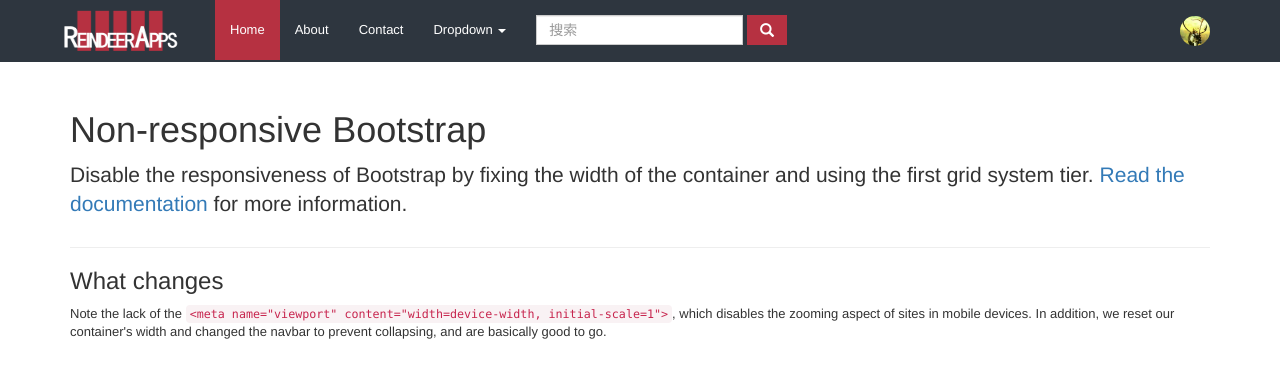
After one commit to CuiVincent/ReindeerAppsCMS2.0, a Python web app: template res/template/sys/index.html in a window 1280 px wide. The commit adds this page. Shown: the top 381 px of the page. Run offline with Jinja, Linux system fonts and the light colour scheme; the template is opened without the code that fills it, so the values that code supplies are empty; some libraries are stand-ins or nearby versions.

Commit message:
150621 : development index module

```diff
--- a/res/static/common/css/common.css
+++ b/res/static/common/css/common.css
@@ -58,6 +58,18 @@ body {
     font-size: 13px;
 }
 
+.btn-reindeer {
+  color: #fff;
+  background-color: #b63141;
+  border-color: #b63141;
+}
+
+.btn-reindeer.active, .btn-reindeer.focus, .btn-reindeer:hover, .open>.dropdown-toggle.btn-reindeer {
+  background-color: #bd2e36;
+  border-color: #b63141;
+}
+
+
 .help-block-error, .help-inline-error {
     color: #b63141;
 }
--- /dev/null
+++ b/res/static/sys/css/index.css
@@ -0,0 +1,109 @@
+body {
+    padding-top: 70px;
+    padding-bottom: 30px;
+}
+
+.navbar-default {
+    background-color: #2E363F;
+    border-color: #2E363F;
+}
+
+.navbar-default .navbar-collapse, .navbar-default .navbar-form {
+    border-color: #2E363F;
+}
+
+.navbar-default .navbar-nav > li > a {
+    color: #fff;
+}
+
+.navbar-default .navbar-nav > li > a:focus, .navbar-default .navbar-nav > li > a:hover {
+    color: #b63141;
+}
+
+.navbar-default .navbar-nav > .active > a, .navbar-default .navbar-nav > .active > a:focus, .navbar-default .navbar-nav > .active > a:hover {
+    color: #fff;
+    background-color: #b63141;
+}
+
+.navbar-default .navbar-nav > .open > a, .navbar-default .navbar-nav > .open > a:focus, .navbar-default .navbar-nav > .open > a:hover {
+    color: #fff;
+    background-color: #b63141;
+}
+
+.navbar-default .navbar-nav .open .dropdown-menu > li > a:hover,
+.navbar-default .navbar-nav .open .dropdown-menu > li > a:focus {
+    color: #fff;
+    background-color: #b63141;
+}
+
+.navbar-default .navbar-toggle {
+    color: #fff;
+    border-color: #b63141;
+}
+
+.navbar-default .navbar-toggle:focus {
+    color: #fff;
+    background-color: #b63141;
+}
+
+.navbar-default .navbar-toggle:hover {
+    color: #333;
+    background-color: #b63141;
+}
+
+@media (min-width: 768px) {
+    .navbar-default .navbar-left {
+        margin-left: 30px;
+    }
+}
+
+.navbar-brand {
+    padding: 5px;
+}
+
+.navbar-brand img {
+    height: 50px;
+    width: 120px;
+}
+
+.navbar-nav > li > a {
+    line-height: 30px;
+}
+
+.navbar-nav > li > a > img {
+    height: 30px;
+}
+
+.navbar-form {
+    margin: 0px;
+    height: 30px;
+    padding: 15px;
+    -webkit-box-shadow: none;
+    box-shadow: none;
+}
+
+.search-form input, .search-form a {
+    height: 30px;
+    line-height: 18px;
+}
+
+@media (max-width: 767px) {
+    .search-form input {
+        display: inline;
+        width: 80%;
+    }
+
+    .navbar-form {
+        padding: 0px 15px;
+    }
+
+    .navbar-default .navbar-nav .open .dropdown-menu > li > a {
+        color: #fff;
+    }
+
+    .navbar-user {
+        position: relative;
+        float: right;
+    }
+
+}
--- a/res/static/sys/css/login.css
+++ b/res/static/sys/css/login.css
@@ -13,7 +13,7 @@ body {
 
 .form-login .form-login-heading,
 .form-login .checkbox {
-    margin-bottom: 10px;
+    margin-bottom: 25px;
 }
 
 .form-login .form-label {
--- /dev/null
+++ b/res/template/sys/index.html
@@ -0,0 +1,82 @@
+<!DOCTYPE html>
+<html>
+<head lang="zh-cmn-Hans">
+    {% include '../common_header_base.html' %}
+    <link rel="stylesheet" href="{{ static_url('sys/css/index.css') }}"/>
+    <title>RACMS</title>
+</head>
+<body>
+
+<nav class="navbar navbar-default navbar-fixed-top">
+    <div class="container">
+        <div class="navbar-header">
+            <a class="btn btn-reindeer navbar-toggle" data-toggle="collapse"
+                    data-target="#navbar"
+                    aria-expanded="true">
+                <span class="glyphicon glyphicon-th-list" aria-hidden="true"></span>
+            </a>
+            <a class="navbar-brand" href="#">
+                <img alt="RACMS" src="{{ static_url('sys/image/logo.png') }}">
+            </a>
+        </div>
+        <div id="navbar" class="collapse navbar-collapse">
+            <ul class="nav navbar-nav navbar-left">
+                <li class="active"><a href="#">Home</a></li>
+                <li><a href="#about">About</a></li>
+                <li><a href="#contact">Contact</a></li>
+                <li class="dropdown">
+                    <a href="#" class="dropdown-toggle" data-toggle="dropdown" role="button" aria-expanded="false">Dropdown
+                        <span class="caret"></span></a>
+                    <ul class="dropdown-menu" role="menu">
+                        <li><a href="#">Action</a></li>
+                        <li><a href="#">Another action</a></li>
+                        <li><a href="#">Something else here</a></li>
+                        <li class="divider"></li>
+                        <li class="dropdown-header">Nav header</li>
+                        <li><a href="#">Separated link</a></li>
+                        <li><a href="#">One more separated link</a></li>
+                    </ul>
+                </li>
+            </ul>
+
+
+            <ul class="nav navbar-nav ">
+                <li>
+                    <form class="navbar-form search-form" role="search">
+                        <div class="form-group">
+                            <input type="text" class="form-control" placeholder="搜索">
+
+                            <a class="btn btn-reindeer"> <span class="glyphicon glyphicon-search"
+                                                               aria-hidden="true"></span></a></div>
+                    </form>
+                </li>
+            </ul>
+
+            <ul class="nav navbar-nav navbar-right">
+                <li><a class="navbar-user" href="#">
+                    <img alt="" class="img-circle" src="{{ static_url('common/image/tmp_user_image.jpg') }}">
+                </a></li>
+            </ul>
+        </div>
+    </div>
+</nav>
+
+<div class="container">
+
+    <div class="page-header">
+        <h1>Non-responsive Bootstrap</h1>
+
+        <p class="lead">Disable the responsiveness of Bootstrap by fixing the width of the container and using the first
+            grid system tier. <a href="http://getbootstrap.com/getting-started/#disable-responsive">Read the
+                documentation</a> for more information.</p>
+    </div>
+
+    <h3>What changes</h3>
+
+    <p>Note the lack of the <code>&lt;meta name="viewport" content="width=device-width, initial-scale=1"&gt;</code>,
+        which disables the zooming aspect of sites in mobile devices. In addition, we reset our container's width and
+        changed the navbar to prevent collapsing, and are basically good to go.</p>
+
+</div>
+</body>
+</html>
```
Also changed, not shown: res/static/jquery/css/jquery.gritter.css (+67 -48 lines), res/template/common_header_gritter.html (+6 -6 lines), res/template/sys/error.html (added, +43 -0 lines), res/static/common/image/icon/icon_w_error.png (deleted), res/static/common/image/icon/icon_w_info.png (deleted), res/static/common/image/icon/icon_w_letter.png (deleted), res/static/common/image/icon/icon_w_msg.png (deleted), res/static/common/image/tmp_user_image.jpg (added), res/static/jquery/js/jquery.gritter.min.js.
